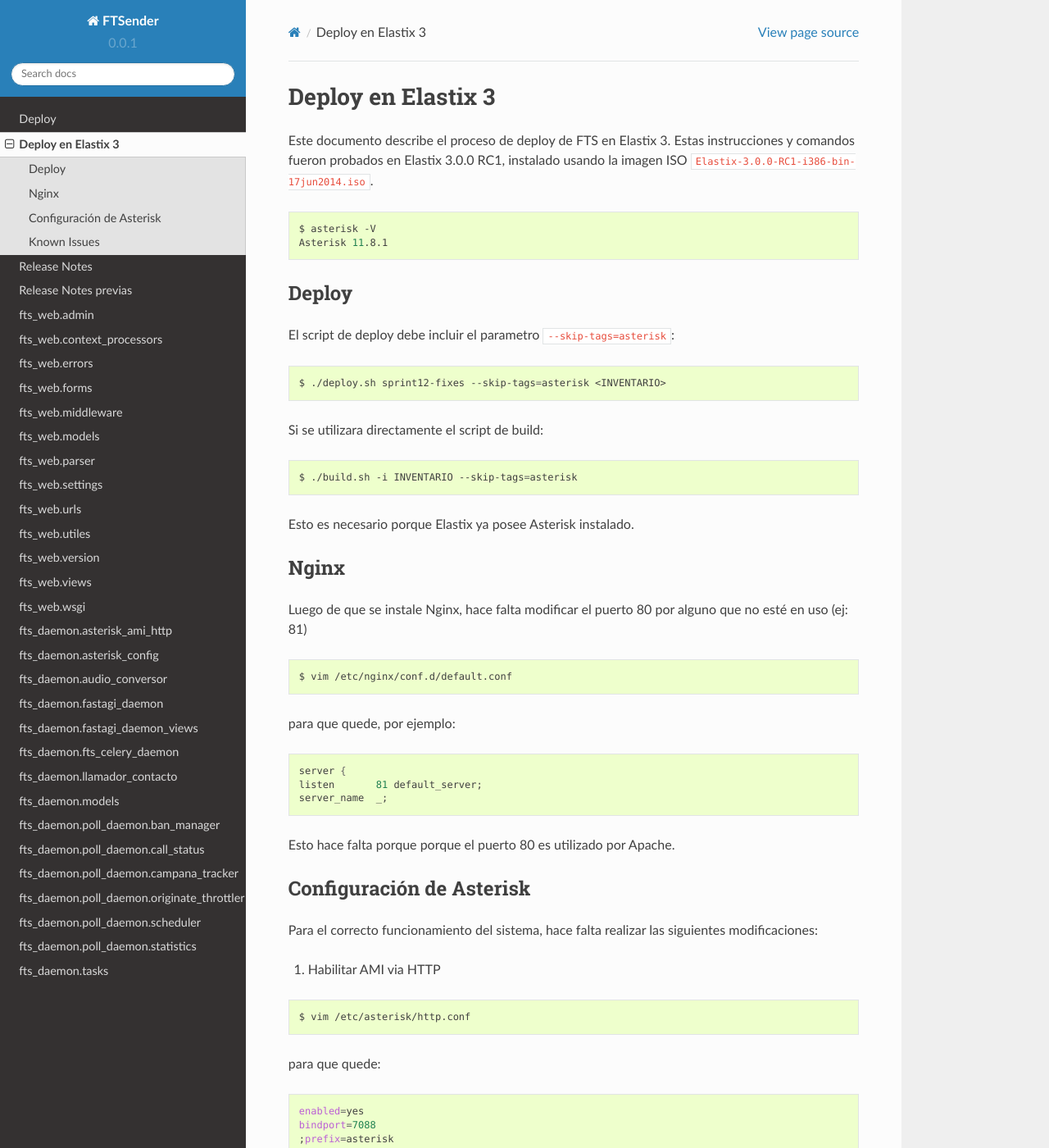
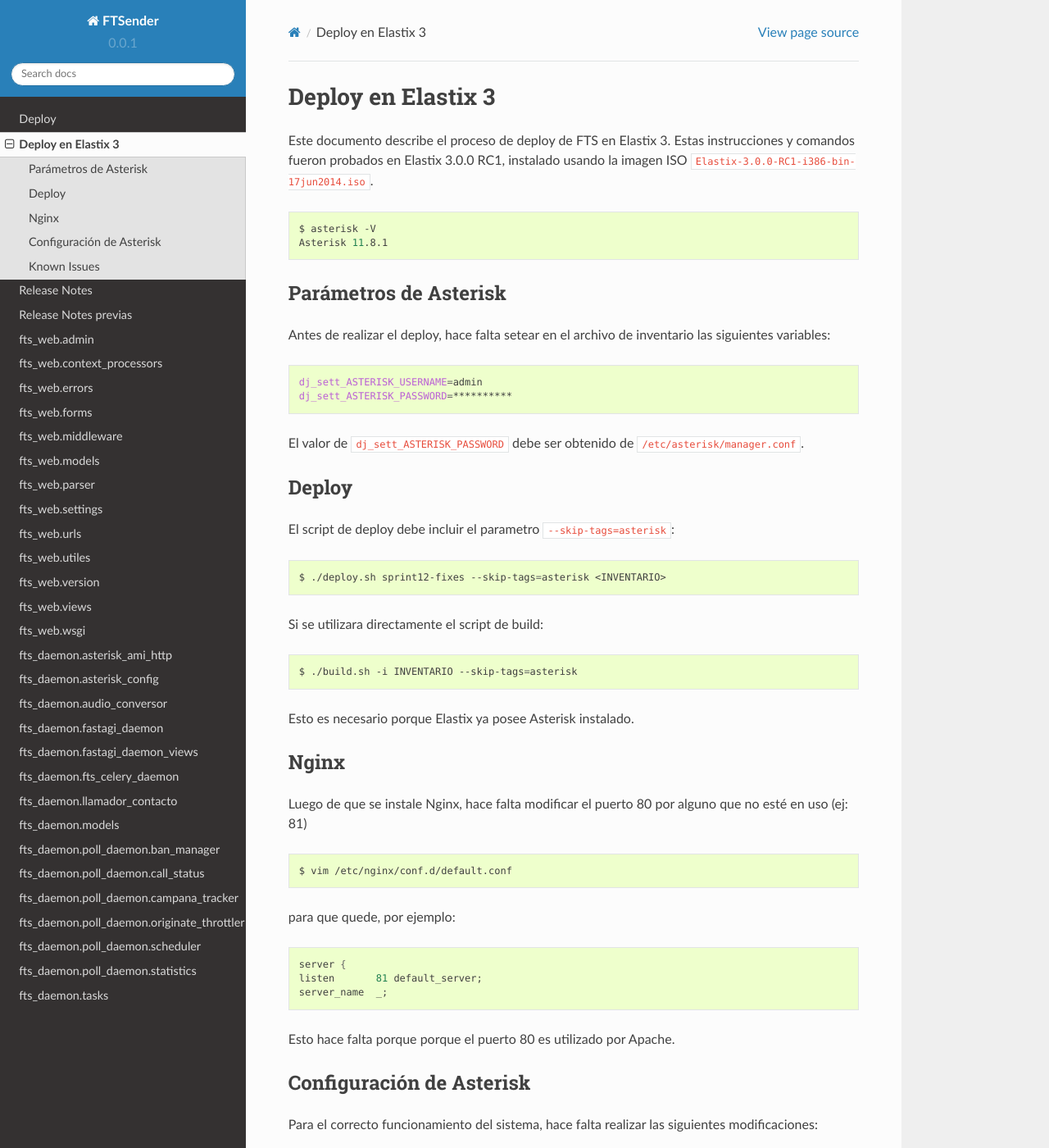
Before and after one commit to aybaker/omnicontact, a Sphinx documentation site: the page built from docs/deploy_elastix3.rst, in a window 1280 px wide and 1400 px high. Shown: the whole window at 82% size. Built offline with Sphinx 7.4.7 and the Read the Docs theme 2.0.0, drawn with Linux system fonts in a browser that asks for light colours; some of the changed text lies outside the part shown.

Commit message:
Update deploy en Elastix 3

```diff
--- a/docs/deploy_elastix3.rst
+++ b/docs/deploy_elastix3.rst
@@ -12,6 +12,23 @@ instalado usando la imagen ISO ``Elastix-3.0.0-RC1-i386-bin-17jun2014.iso``.
 
     $ asterisk -V
     Asterisk 11.8.1
+
+
+Parámetros de Asterisk
+----------------------
+
+Antes de realizar el deploy, hace falta setear en el archivo
+de inventario las siguientes variables:
+
+
+.. code::
+
+    dj_sett_ASTERISK_USERNAME=admin
+    dj_sett_ASTERISK_PASSWORD=**********
+
+
+El valor de ``dj_sett_ASTERISK_PASSWORD`` debe ser obtenido de
+``/etc/asterisk/manager.conf``.
 
 
 Deploy
@@ -65,19 +82,31 @@ siguientes modificaciones:
 
 1. Habilitar AMI via HTTP
 
-
 .. code::
 
     $ vim /etc/asterisk/http.conf
 
-para que quede:
-
+Comentar ``prefix`` y utilizar puerto ``7088``:
 
 .. code::
 
     enabled=yes
     bindport=7088
     ;prefix=asterisk
+
+.. code::
+
+    vim /etc/asterisk/manager.conf
+
+Agregar ``webenabled``:
+
+.. code::
+
+    [general]
+    enabled = yes
+    webenabled = yes
+    port = 5038
+    bindaddr = 0.0.0.0
 
 
 Known Issues
```
Also changed, not shown: 1 other file.
